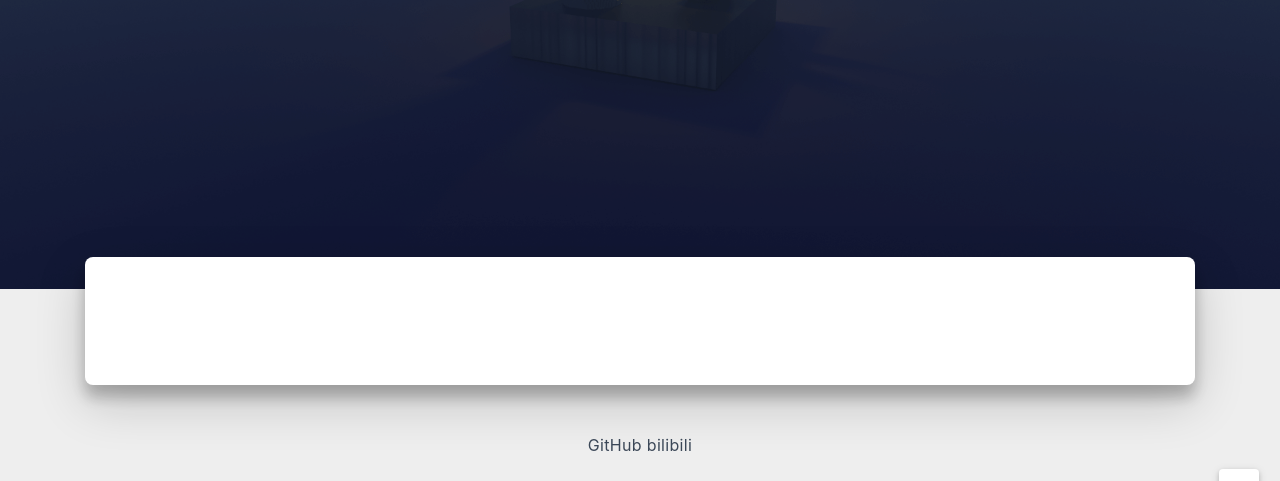
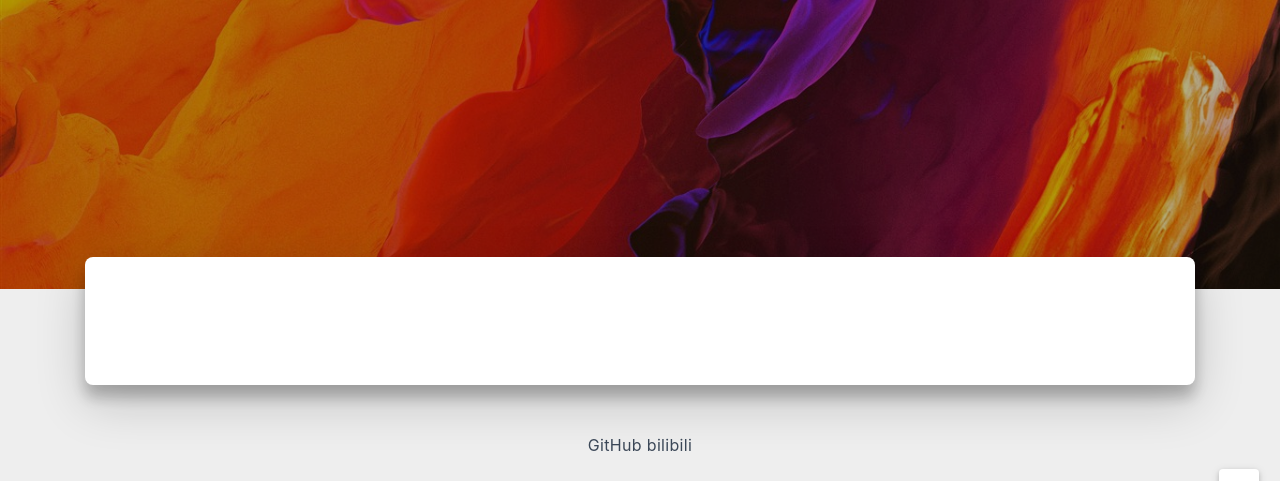
Before and after one commit to geekscj/geekscj.github.io, a plain HTML site: page tags/index.html in a window 1280 px wide. Shown: the part 351-832 px from the top of the page. Drawn offline with nearby package versions, Linux system fonts and the light colour scheme; some packages are replaced by stand-ins of ours; a script that the page names is missing; some icons are missing; a small style sheet from the web is missing.

Commit message:
Site updated: 2022-07-24 13:46:11

```diff
--- a/tags/index.html
+++ b/tags/index.html
@@ -181,7 +181,7 @@
 
 
 <div id="banner" class="banner" parallax=true
-     style="background: url('/img/default.png') no-repeat center center; background-size: cover;">
+     style="background: url('/img/default.jpg') no-repeat center center; background-size: cover;">
   <div class="full-bg-img">
     <div class="mask flex-center" style="background-color: rgba(0, 0, 0, 0.3)">
       <div class="banner-text text-center fade-in-up">
```
Also changed, not shown: 2022/07/23/my first blog/index.html (+5 -0 lines), 404.html (+1 -1 lines), archives/2022/07/index.html (+1 -1 lines), archives/2022/index.html (+1 -1 lines), archives/index.html (+1 -1 lines), categories/index.html (+1 -1 lines), links/index.html (+1 -1 lines).
